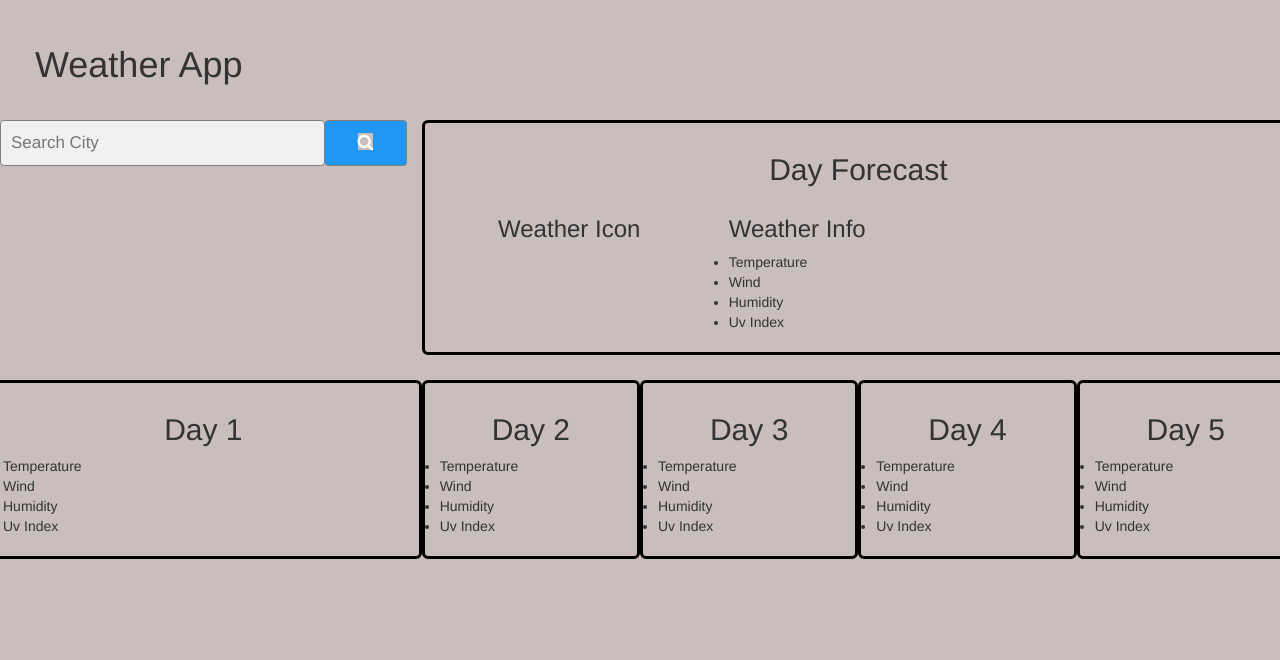
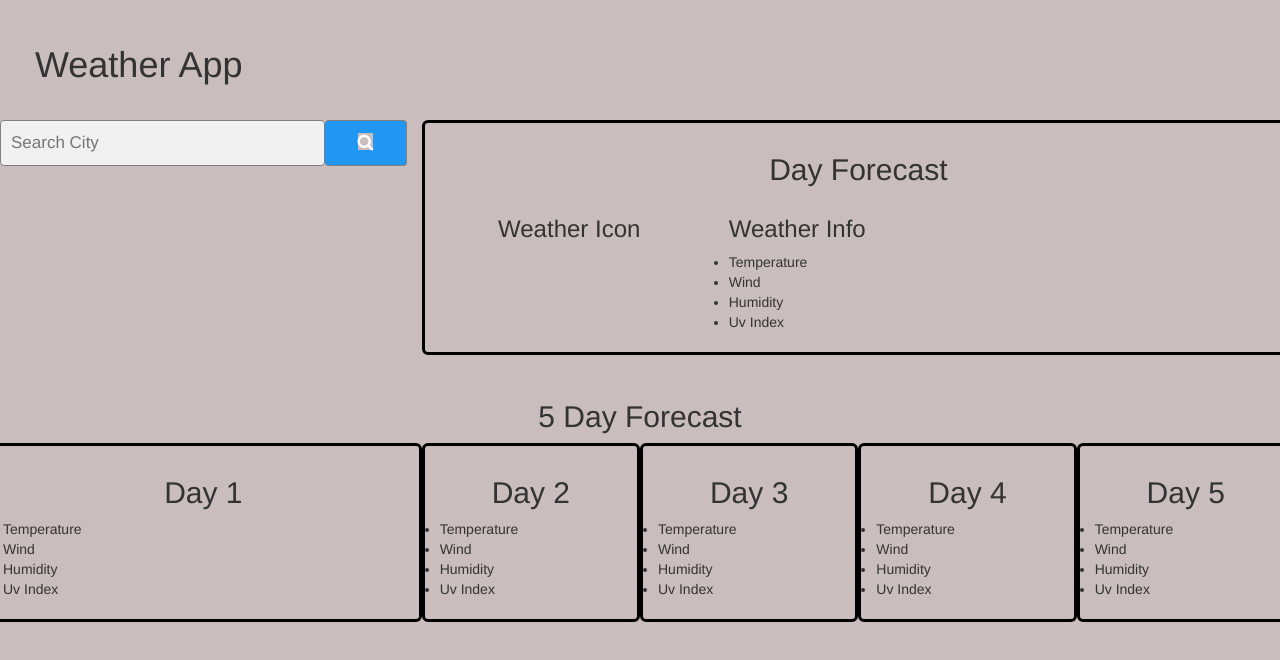
Before and after one commit to CrisGraciano/weather-app, a plain HTML site: page index.html in a window 1280 px wide. Drawn offline with nearby package versions, Linux system fonts and the light colour scheme.

Commit message:
final css and html

```diff
--- a/assets/style.css
+++ b/assets/style.css
@@ -52,6 +52,12 @@ form.example::after {
     margin-bottom: 25px;
 }
 
+h2 {
+    display: flex;
+    align-items: center;
+    justify-content: center;
+}
+
 .container h2 {
     display: flex;
     align-items: center;
--- a/index.html
+++ b/index.html
@@ -42,6 +42,7 @@
     </div>
 
     <div class="row" id="5-day">
+        <h2>5 Day Forecast</h2>
         <div class="container col-sm-4">
             <h2>Day 1</h2>
             <ul>
```
